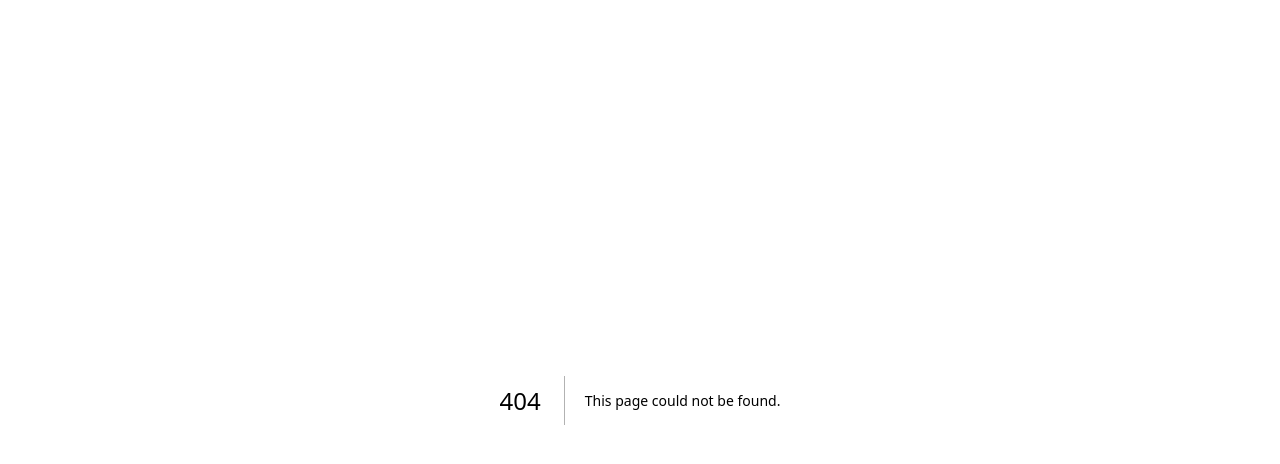
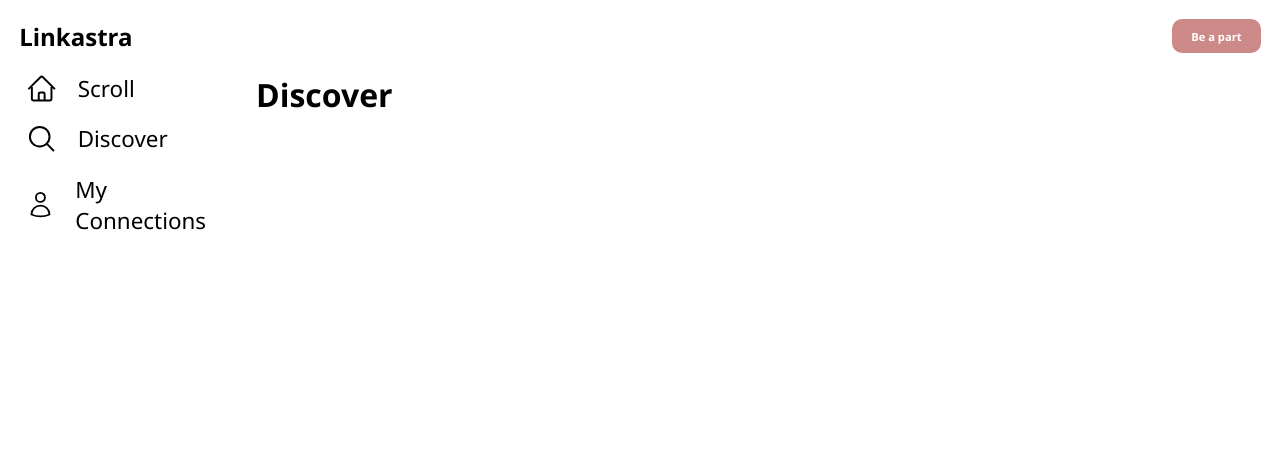
Before and after one commit to Dimple53/Linkastra, a Next.js app in the folder frontend/: page /discover in a window 1280 px wide. Before the commit this address had no page. Shown: the top 464 px of the page. Built offline with nearby package versions, Linux system fonts and the light colour scheme.

Commit message:
add more pages on dashboard

```diff
--- a/frontend/src/layout/dashboardLayout/index.jsx
+++ b/frontend/src/layout/dashboardLayout/index.jsx
@@ -1,6 +1,9 @@
 import React from 'react'
 import styles from './styles.module.css'
+import { useRouter } from 'next/router';
 export default function DashboardLayout({children}) {
+
+ const router=useRouter();
   return (
     <div>
       <div className={styles.Container}>
@@ -11,19 +14,19 @@ export default function DashboardLayout({children}) {
           <div className={styles.homeContainer__leftBar}>
 
 
-            <div className={styles.sideBarOption}>
+            <div onClick={() => router.push('/dashboard')} className={styles.sideBarOption}>
               <svg xmlns="http://www.w3.org/2000/svg" fill="none" viewBox="0 0 24 24" strokeWidth={1.5} stroke="currentColor" className="size-6">
                 <path strokeLinecap="round" strokeLinejoin="round" d="m2.25 12 8.954-8.955c.44-.439 1.152-.439 1.591 0L21.75 12M4.5 9.75v10.125c0 .621.504 1.125 1.125 1.125H9.75v-4.875c0-.621.504-1.125 1.125-1.125h2.25c.621 0 1.125.504 1.125 1.125V21h4.125c.621 0 1.125-.504 1.125-1.125V9.75M8.25 21h8.25" />
               </svg>
               <p>Scroll</p>
             </div>
-            <div className={styles.sideBarOption}>
+            <div onClick={() => router.push('/discover')} className={styles.sideBarOption}>
               <svg xmlns="http://www.w3.org/2000/svg" fill="none" viewBox="0 0 24 24" strokeWidth={1.5} stroke="currentColor" className="size-6">
                 <path strokeLinecap="round" strokeLinejoin="round" d="m21 21-5.197-5.197m0 0A7.5 7.5 0 1 0 5.196 5.196a7.5 7.5 0 0 0 10.607 10.607Z" />
               </svg>
-              <p>Home</p>
+              <p>Discover</p>
             </div>
-            <div className={styles.sideBarOption}>
+            <div onClick={() => router.push('/my_connections')} className={styles.sideBarOption}>
               <svg xmlns="http://www.w3.org/2000/svg" fill="none" viewBox="0 0 24 24" strokeWidth={1.5} stroke="currentColor" className="size-6">
                 <path strokeLinecap="round" strokeLinejoin="round" d="M15.75 6a3.75 3.75 0 1 1-7.5 0 3.75 3.75 0 0 1 7.5 0ZM4.501 20.118a7.5 7.5 0 0 1 14.998 0A17.933 17.933 0 0 1 12 21.75c-2.676 0-5.216-.584-7.499-1.632Z" />
               </svg>
--- a/frontend/src/layout/dashboardLayout/styles.module.css
+++ b/frontend/src/layout/dashboardLayout/styles.module.css
@@ -15,7 +15,6 @@
   display: flex;
   flex-direction: column;
   align-items: start;
-
   gap: 1.2rem;
 }
 
@@ -33,8 +32,7 @@
 }
 
 .sideBarOption :hover{
-
-  transform: scale(1.03);
+ transform: scale(1.03);
 }
 
 .sideBarOption >  svg{
--- a/frontend/src/pages/dashboard/index.jsx
+++ b/frontend/src/pages/dashboard/index.jsx
@@ -34,16 +34,11 @@ export default function Dashboard() {
   }, [isTokenThere]);
   return (
     <UserLayout>
-
       <DashboardLayout>
         <div>
           <h1>Dashboard</h1>
         </div>
-
       </DashboardLayout>
-
-
-
     </UserLayout>
   )
 }
--- /dev/null
+++ b/frontend/src/pages/discover/index.jsx
@@ -0,0 +1,20 @@
+import DashboardLayout from '@/layout/dashboardLayout'
+import UserLayout from '@/layout/userLayout'
+import React from 'react'
+
+export default function Discover() {
+  return (
+    <UserLayout>
+
+      <DashboardLayout>
+        <div>
+          <h1>Discover</h1>
+        </div>
+
+      </DashboardLayout>
+
+
+
+    </UserLayout>
+  )
+}
```
Also changed, not shown: frontend/src/pages/my_connections/index.jsx (added, +20 -0 lines).
